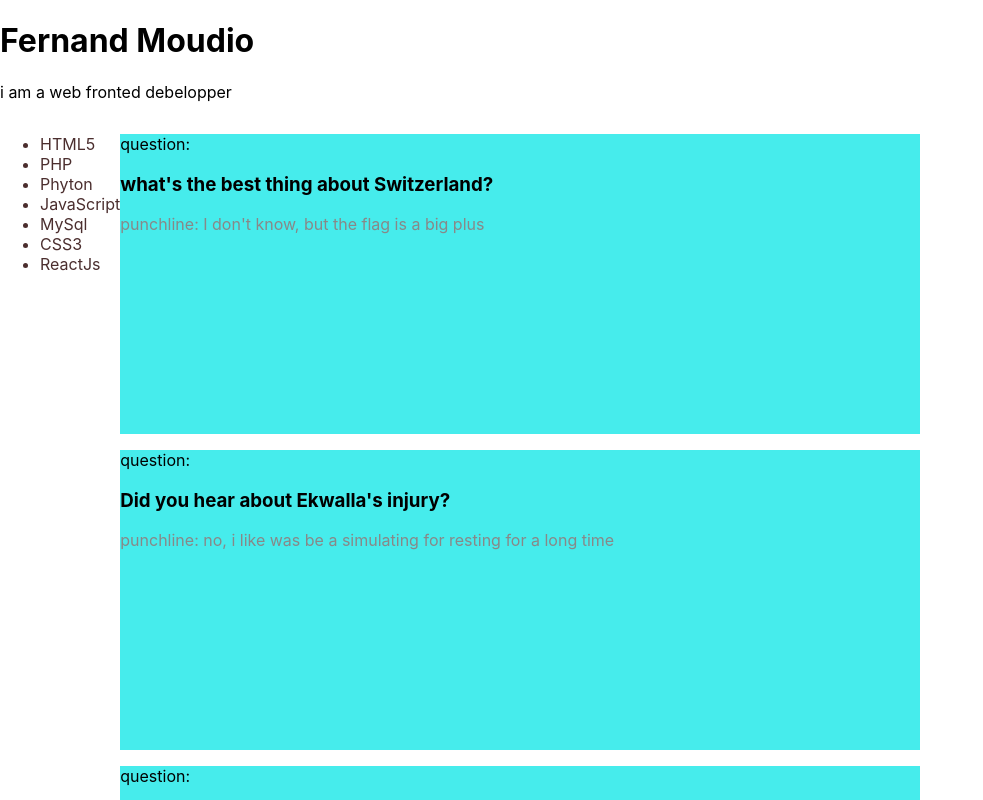
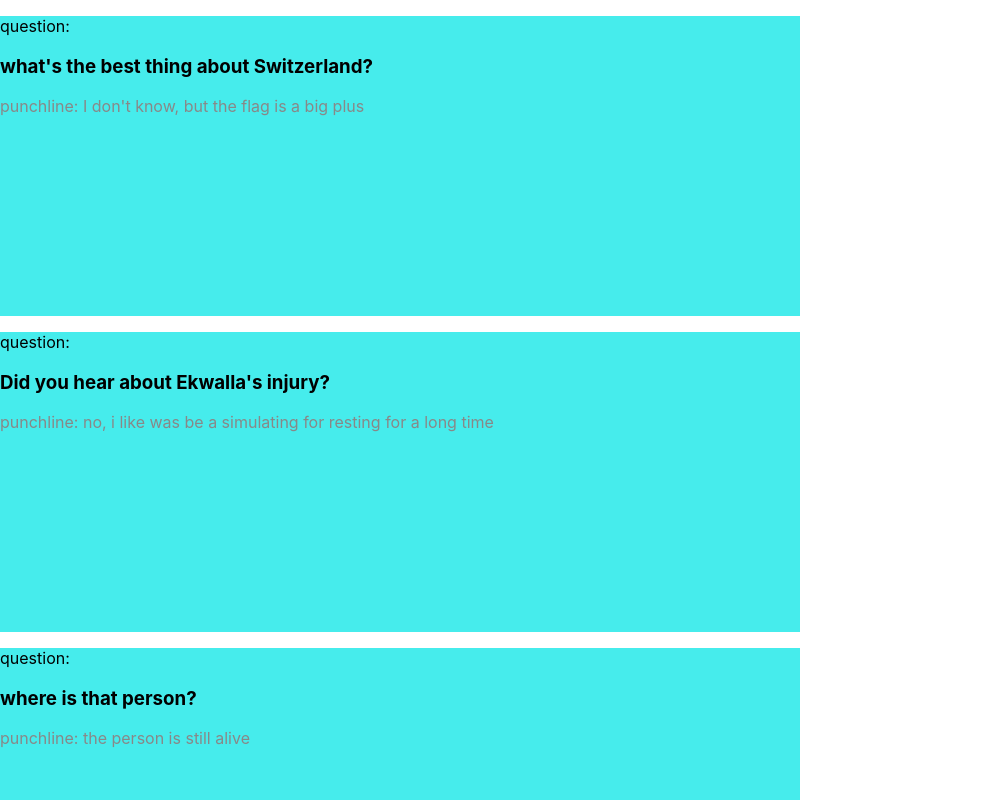
Before and after one commit to titi20117/MyFirstReactApp, a React (Create React App) app in the folder memory/: page / in a window 1280 px wide. Shown: the top 800 px of the page, without its empty margins (0-983 px from the left). Built offline with nearby package versions, Linux system fonts and the light colour scheme.

Commit message:
start course work

```diff
--- a/memory/src/App.js
+++ b/memory/src/App.js
@@ -1,23 +1,15 @@
 import React, { Component } from 'react';
 import './App.css';
-import Navbar from './Components/Navbar';
-import MainContent from './Components/MainContent';
+import Header from './Components/Header';
+import Section from './Components/Section';
 import Footer from './Components/Footer';
 
 class App extends Component {
   render() {
     return (
       <div className="App">
-        <div className="title">
-          <h1>Fernand Moudio</h1>
-        </div>
-        <div>
-          <p>i am a web fronted debelopper</p>
-        </div>
-        <div className="App-Section">
-          <Navbar />
-          <MainContent />
-        </div>
+        <Header />
+        <Section />
         <Footer />
       </div>
     );
--- /dev/null
+++ b/memory/src/Components/Header.js
@@ -0,0 +1,12 @@
+import React from 'react';
+import '../Styles_Components/Navbar.css';
+
+const Header = ()=> {
+    return(<div className="header-container">
+      <div className="header-container__title"></div>
+      <div className="header-container__authorisation"></div>
+      <div className="header-container__information"></div>
+    </div>);
+}
+
+export default Header;
--- a/memory/src/Components/Navbar.js
+++ /dev/null
@@ -1,20 +0,0 @@
-import React from 'react';
-import '../Styles_Components/Navbar.css';
-
-const Navbar = ()=> {
-    return(<div className="list-vacations">
-    <ul
-      className="myLink"
-    >
-      <li>HTML5</li>
-      <li>PHP</li>
-      <li>Phyton</li>
-      <li>JavaScript</li>
-      <li>MySql</li>
-      <li>CSS3</li>
-      <li>ReactJs</li>
-    </ul>
-  </div>);
-}
-
-export default Navbar;
```
Also changed, not shown: memory/src/Components/datas/headerData.js (added, +19 -0 lines), memory/src/Components/headers/description.js (added, +7 -0 lines), memory/src/Components/Section.js (renamed from memory/src/Components/MainContent.js), memory/src/Components/datas/footerData.js (added), memory/src/Components/datas/sectionData.js (added), memory/src/Components/headers/notifications.js (added), 1 other file (tests, documents, lock files or other folders).
